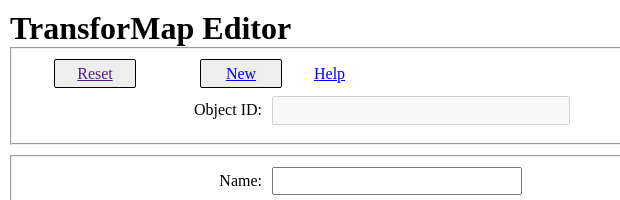
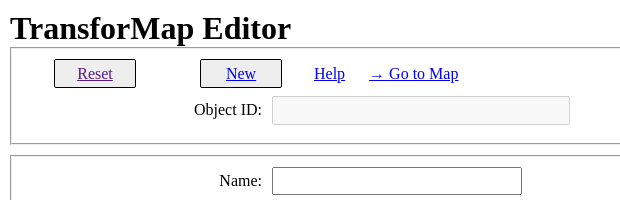
Before and after one commit to TransforMap/transformap-editor, a plain HTML site: page index.html in a window 1280 px wide. Shown: the top 200 px of the page, 0-620 px from the left. Drawn offline with Linux system fonts and the light colour scheme; no server answers.

Commit message:
deploy fix for #18

```diff
--- a/index.html
+++ b/index.html
@@ -16,7 +16,7 @@
       <h1>TransforMap Editor</h1>
       <form>
         <fieldset>
-          <div class="row" id="menu"><a href="" id="resetbutton">Reset</a><a href="." id="newbutton" title="Create a new POI">New</a><a href="https://github.com/TransforMap/transformap-editor/blob/master/HELP.md" id="help" target="_blank">Help</a></div>
+          <div class="row" id="menu"><a href="" id="resetbutton">Reset</a><a href="." id="newbutton" title="Create a new POI">New</a><a href="https://github.com/TransforMap/transformap-editor/blob/master/HELP.md" id="help" target="_blank">Help</a><span>&nbsp;&nbsp;&nbsp;&nbsp;&nbsp;&nbsp;</span><a href="http://viewer.transformap.co/#5/50.458/10.261" id="gotomap" target="_blank">→ Go to Map</a></div>
           <div class="row" id="id">
             <label for="_id">Object ID</label>
             <input type="text" id="_id" disabled="true">
```
